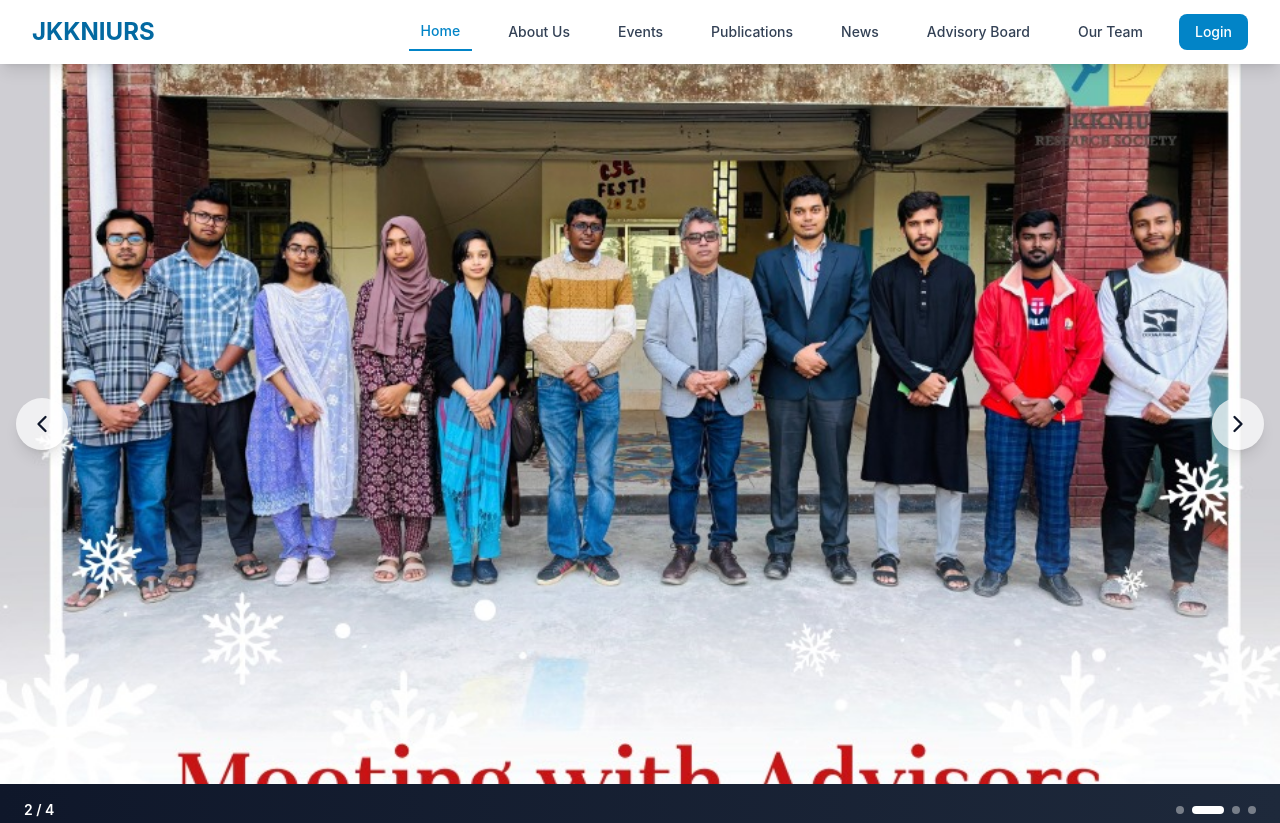
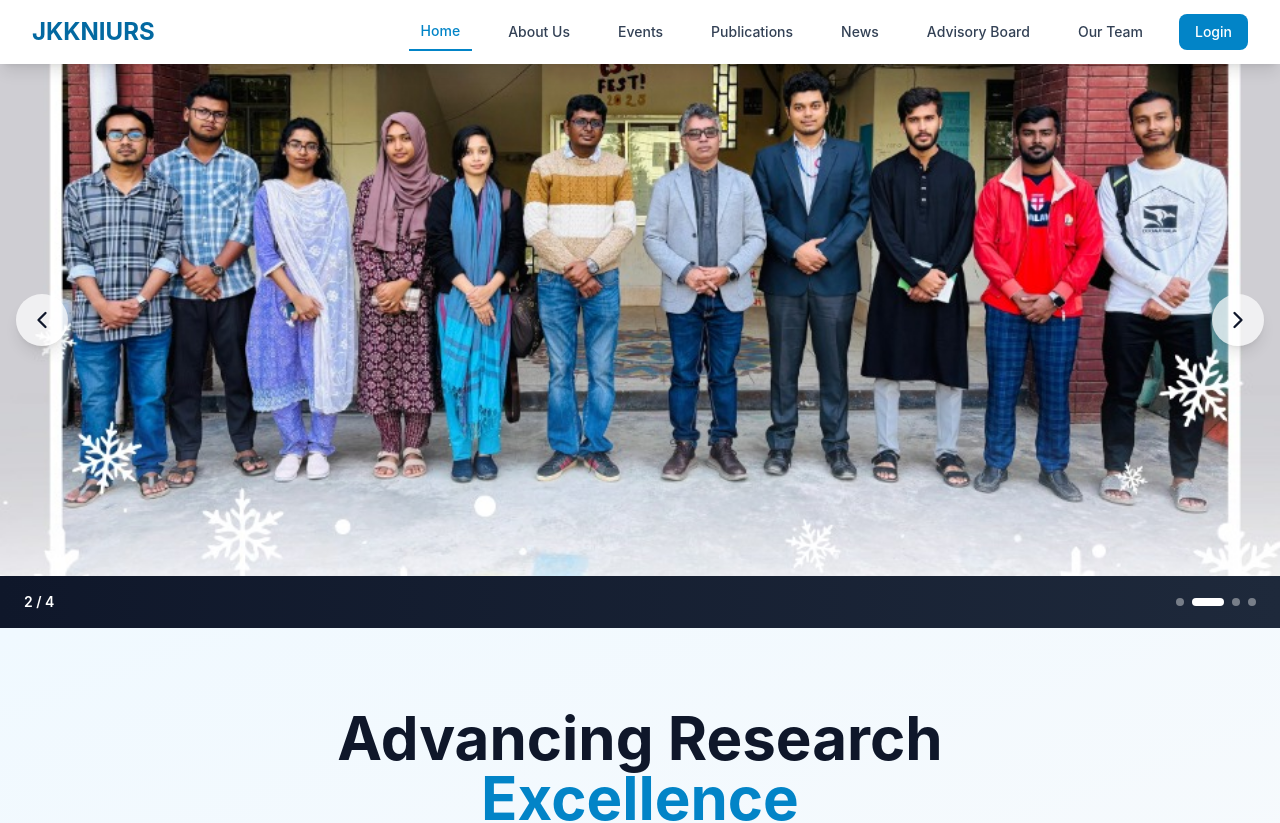
Before and after one commit to mehedinaeem/JKKNIU-Research-Society, a React (Vite) app in the folder Frontend/: page / in a window 1280 px wide. Shown: the top 823 px of the page. Built offline with nearby package versions, Linux system fonts and the light colour scheme.

Commit message:
fix: reduce carousel height

```diff
--- a/Frontend/src/components/ImageCarousel.tsx
+++ b/Frontend/src/components/ImageCarousel.tsx
@@ -64,8 +64,8 @@ const ImageCarousel = ({
           <div className="bg-white rounded-none overflow-hidden shadow-none">
             {/* Main image display area */}
             <div className="relative w-full bg-secondary-900">
-              {/* Responsive height container */}
-              <div className="relative w-full pb-[56.25%]">
+              {/* Responsive height container - Reduced height */}
+              <div className="relative w-full pb-[40%]">
                 <img
                   src={images[currentIndex].src}
                   alt={images[currentIndex].alt}
```
